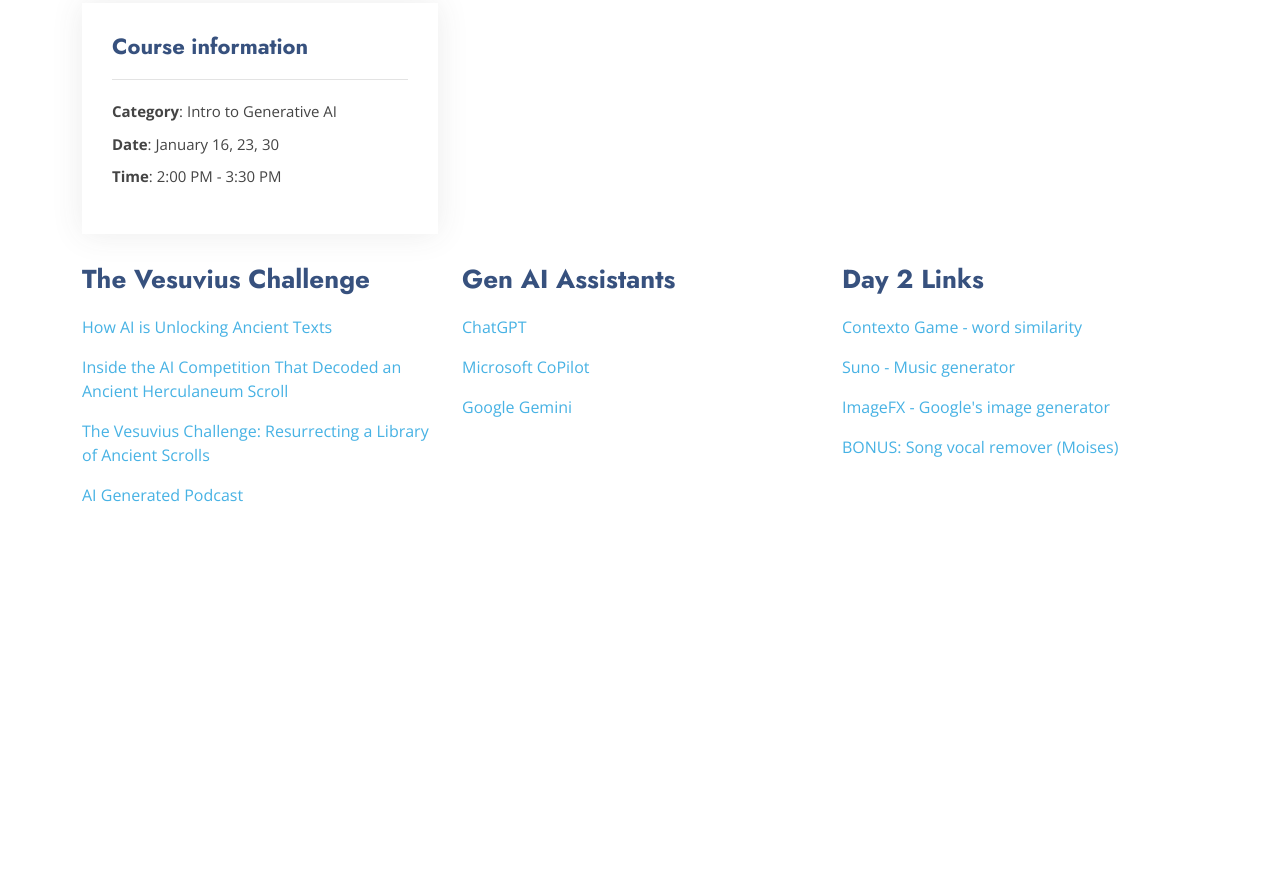
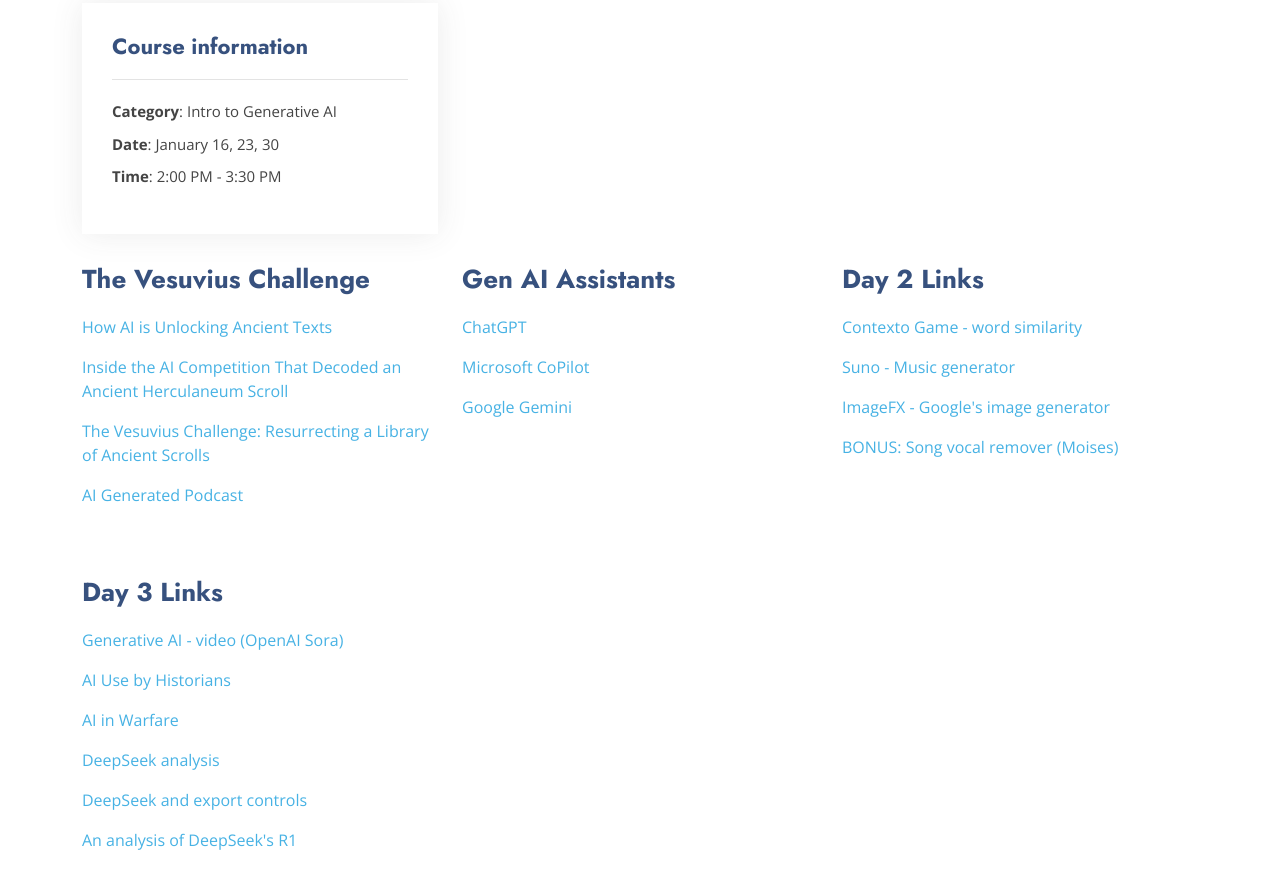
Before and after one commit to Imparo-Labs/website, a plain HTML site: page davidsonlearns.html in a window 1280 px wide. Shown: the part 250-1138 px from the top of the page. Before the commit the page ends 833 px from the top, so only its background shows below. Drawn offline with nearby package versions, Linux system fonts and the light colour scheme.

Commit message:
Added day 3 links

```diff
--- a/davidsonlearns.html
+++ b/davidsonlearns.html
@@ -140,6 +140,29 @@
                             </p>
                         </div>
                     </div>
+                    <div class="col-lg-4">
+                        <div class="portfolio-description" data-aos="fade-up" data-aos-delay="300">
+                            <h2>Day 3 Links</h2>
+                            <p>
+                                <a href="https://openai.com/sora/" target="_blank">Generative AI - video (OpenAI Sora)</a>
+                            </p>
+                            <p>
+                                <a href="https://resobscura.substack.com/p/the-leading-ai-models-are-now-very" target="_blank">AI Use by Historians</a>
+                            </p>
+                            <p>
+                                <a href="https://www.citizen.org/article/deadly-and-imminent-report/" target="_blank">AI in Warfare</a>
+                            </p>
+                            <p>
+                                <a href="https://semking.com/deepseek-china-ai-model-breakthrough-security-risk/" target="_blank">DeepSeek analysis</a>
+                            </p>
+                            <p>
+                                <a href="https://darioamodei.com/on-deepseek-and-export-controls" target="_blank">DeepSeek and export controls</a>
+                            </p>
+                            <p>
+                                <a href="https://arcprize.org/blog/r1-zero-r1-results-analysis" target="_blank">An analysis of DeepSeek's R1</a>
+                            </p>
+                        </div>
+                    </div>
                 </div>
 
             </div>
```
